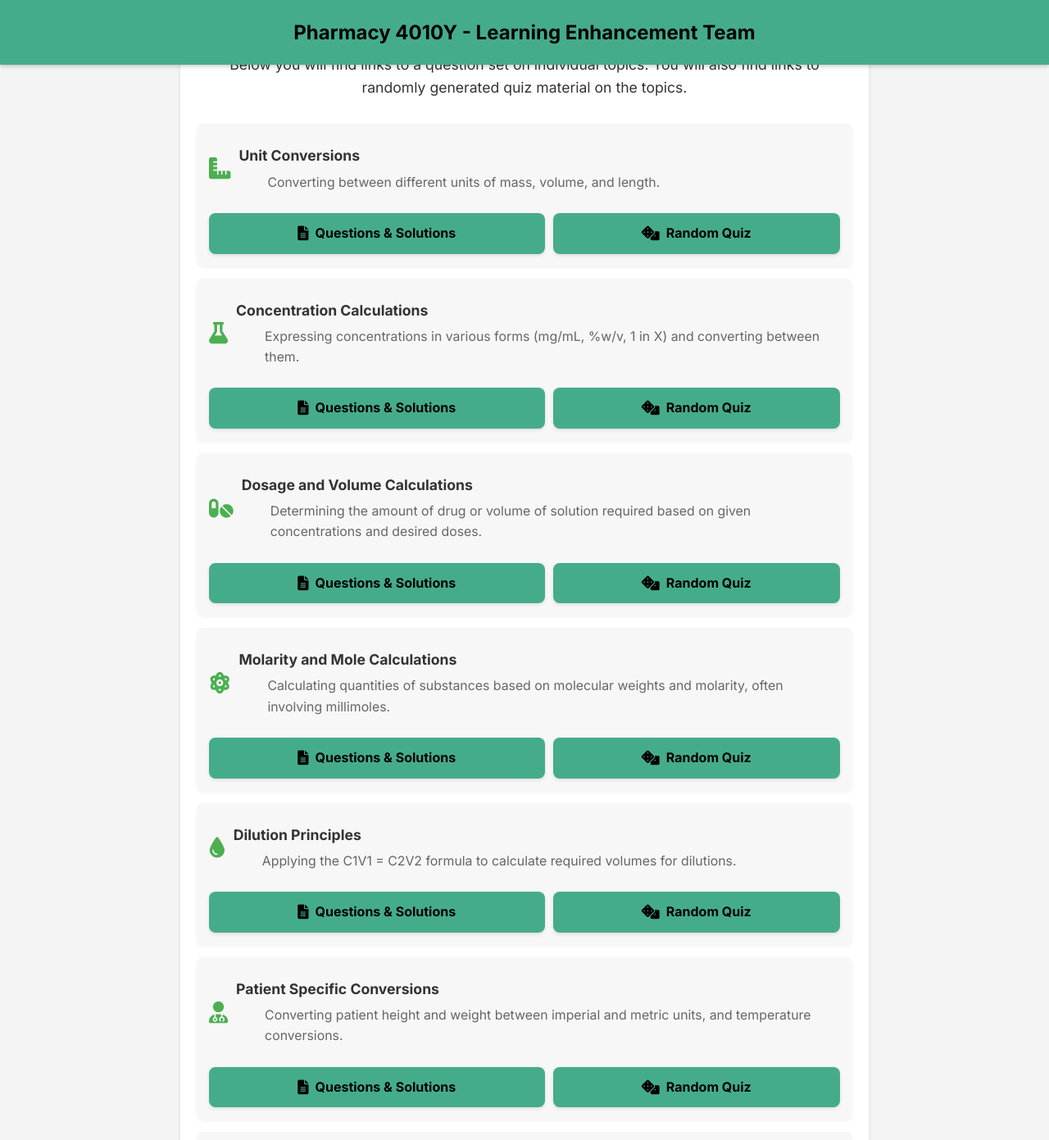
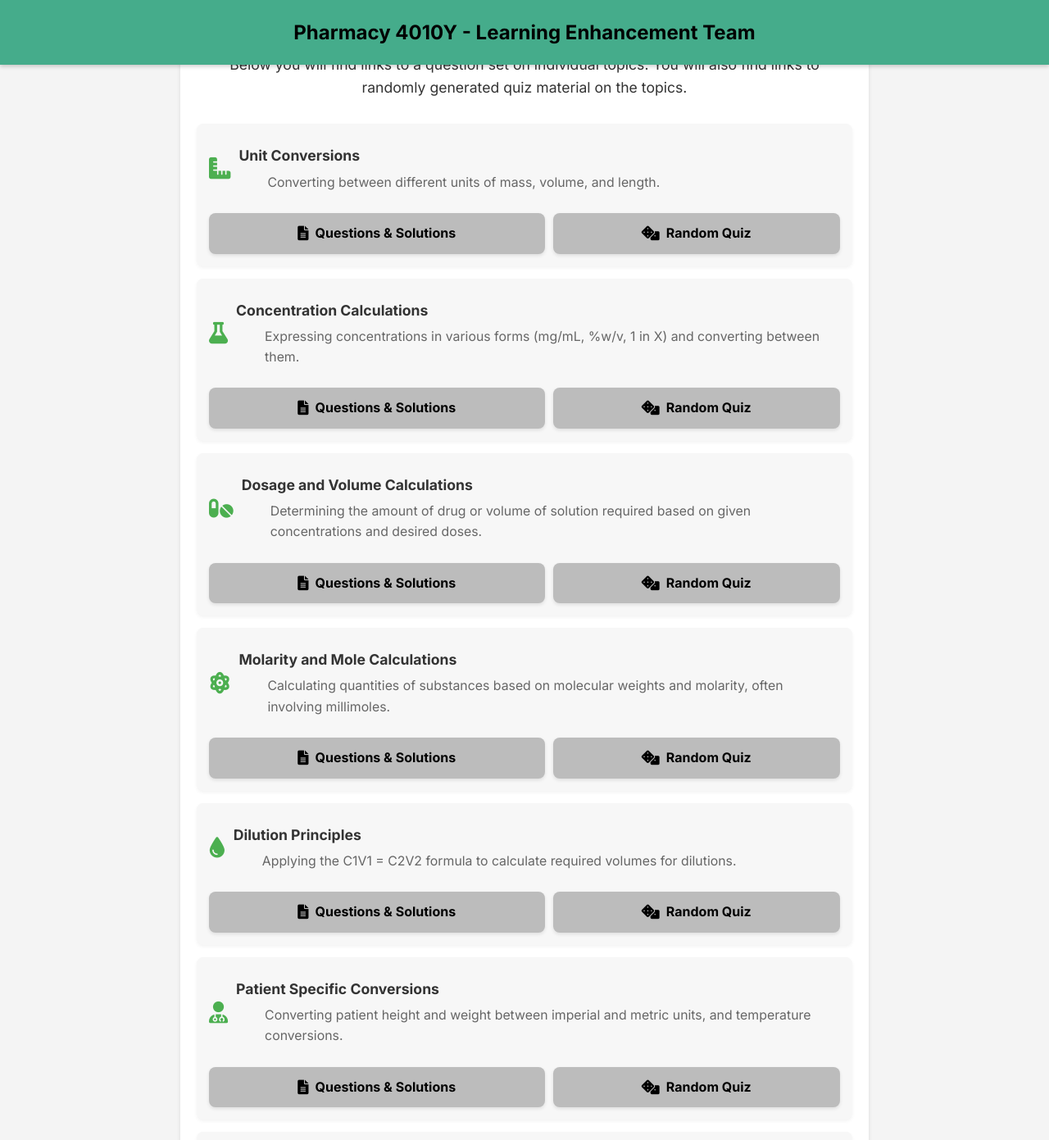
Before and after one commit to probe973/pha-4010y, a Jekyll site: the page index.html, which Jekyll copies as it is, in a window 1280 px wide and 1400 px high, scrolled down 902 px. Shown: the top 1391 px of the window at 82% size. Built offline with Jekyll 4.4.1, drawn with Linux system fonts in a browser that asks for light colours.

Commit message:
Update index.html

```diff
--- a/index.html
+++ b/index.html
@@ -163,7 +163,8 @@
             align-items: center;
             justify-content: center; /* Center text and icon */
             padding: 12px 15px;
-            background-color: #45ac8b; /* Navbar background color */
+            /*background-color: #45ac8b; /* Navbar background color */
+            background-color: #bcbcbc;
             color: black; /* Navbar text color */
             text-align: center;
             text-decoration: none;
@@ -176,7 +177,8 @@
             box-sizing: border-box; /* Include padding in width */
         }
         .action-button:hover {
-            background-color: #3a8f74; /* A slightly darker shade for hover effect */
+            /*background-color: #3a8f74; /* A slightly darker shade for hover effect */
+            background-color: #999999;
             transform: translateY(-1px);
             box-shadow: 0 4px 8px rgba(0,0,0,0.15);
         }
```
